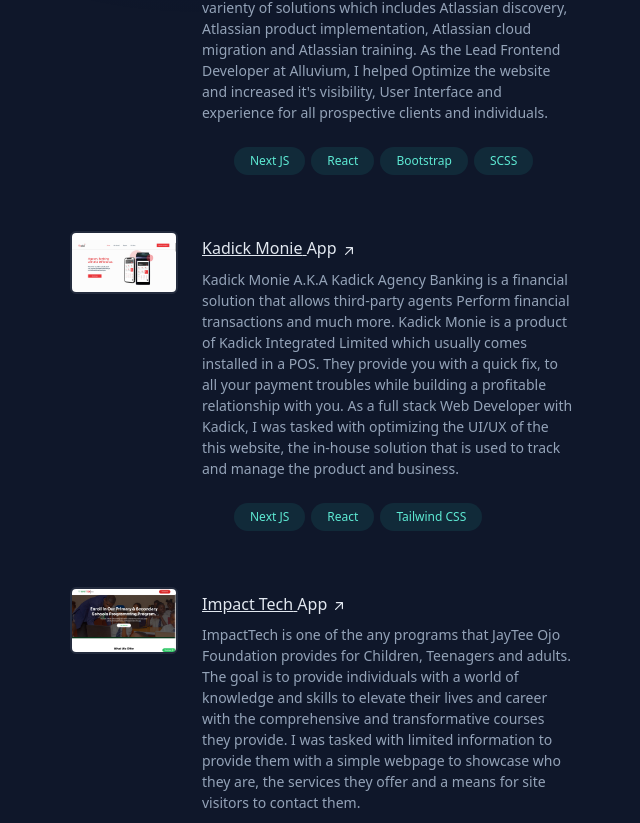
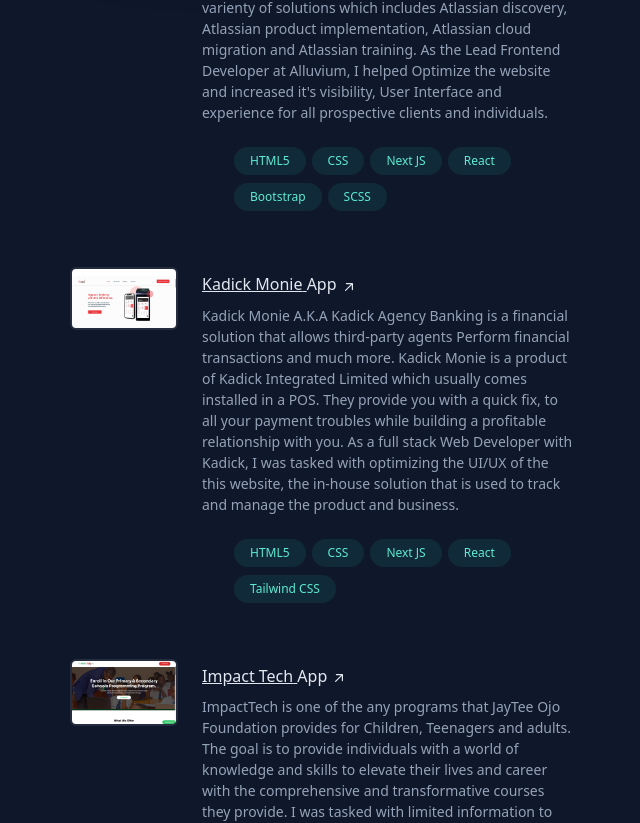
Before and after one commit to timilxr/portfolio, a Next.js app: page / in a window 1280 px wide. Shown: the part 3531-4354 px from the top of the page, without its empty margins (610-1250 px from the left). Built offline with nearby package versions, Linux system fonts and the light colour scheme.

Commit message:
data skills update

```diff
--- a/common/data.ts
+++ b/common/data.ts
@@ -4,7 +4,7 @@
         companyWebUrl: "https://seamfix.com/",
         role: "Software Engineer",
         date: "2022 - PRESENT",
-        technologies: ["Angular", "Bootstrap", "Angular Material", "Angular Bootstrap", "Java", "JSP", "JSTL", "NestJs", "Ionic", "SCSS"],
+        technologies: ["HTML5", "CSS", "Angular", "Bootstrap", "Angular Material", "Angular Bootstrap", "Java", "SpringBoot", "JSP", "JSTL", "NestJs", "Ionic", "SCSS"],
         achievements: [
             "Communicated with internal stakeholders ensuring business requirements are met.",
             "Increased product efficiency by doing thorough code reviews and ensuring high code quality is maintained with proper tests ensuring every integration or business logic entry point has at least 2 unit or integration tests written to assert 1 normal/use case & 1 edge case.",
@@ -20,7 +20,7 @@
         companyWebUrl: "https://alluvium.net/",
         role: "Lead Frontend Engineer",
         date: "2022 - PRESENT",
-        technologies: ["Next JS", "React", "Bootstrap", "Tailwind", "SCSS"],
+        technologies: ["HTML5", "CSS", "Next JS", "React", "Bootstrap", "Tailwind", "SCSS"],
         achievements: [
             "Ensured business requirements are met by communicating with internal and external stakeholders.",
             "Optimization for applications for utmost speed and scalability",
@@ -38,7 +38,7 @@
         companyWebUrl: "http://www.compugeen.com/",
         role: "Software Engineer",
         date: "SEPT - DEC 2021",
-        technologies: ["React", "Node", "Express", "Bootstrap", "SCSS"],
+        technologies: ["HTML5", "CSS", "React", "Node", "Express", "Bootstrap", "SCSS"],
         achievements: [
             "Contract based employment to collaborate with the team on 3 products for a few months.",
             "facilitating seamless restful API integration between front-end and backend systems. Implemented token-based authentication and authorization for enhanced security.",
@@ -53,35 +53,35 @@
     {
         image: "alluvium.jpeg",
         name: "Alluvium Website",
-        technologies: ["Next JS", "React", "Bootstrap", "SCSS"],
+        technologies: ["HTML5", "CSS", "Next JS", "React", "Bootstrap", "SCSS"],
         url: "https://alluvium.net/",
         description: "Alluvium are experts in migrations from any Service Management, Work Management, Wiki or CI/CD application to Atlassian Cloud SaaS or Data Centre hosted Jira, Confluence and Bitbucket. Atlassian offers a varienty of solutions which includes Atlassian discovery, Atlassian product implementation, Atlassian cloud migration and Atlassian training. As the Lead Frontend Developer at Alluvium, I helped Optimize the website and increased it's visibility, User Interface and experience for all prospective clients and individuals.",
     },
     {
         image: "k-monie.jpeg",
         name: "Kadick Monie",
-        technologies: ["Next JS", "React", "Tailwind CSS"],
+        technologies: ["HTML5", "CSS", "Next JS", "React", "Tailwind CSS"],
         url: "https://www.kadickagentbanking.com/",
         description: "Kadick Monie A.K.A Kadick Agency Banking is a financial solution that allows third-party agents Perform financial transactions and much more. Kadick Monie is a product of Kadick Integrated Limited which usually comes installed in a POS. They provide you with a quick fix, to all your payment troubles while building a profitable relationship with you. As a full stack Web Developer with Kadick, I was tasked with optimizing the UI/UX of the this website, the in-house solution that is used to track and manage the product and business.",
     },
     {
         image: "impact.jpeg",
         name: "Impact Tech",
-        technologies: ["Next JS", "React", "Tailwind CSS", "SCSS"],
+        technologies: ["HTML5", "CSS", "Next JS", "React", "Tailwind CSS", "SCSS"],
         url: "https://impacttech.vercel.app/",
         description: "ImpactTech is one of the any programs that JayTee Ojo Foundation provides for Children, Teenagers and adults. The goal is to provide individuals with a world of knowledge and skills to elevate their lives and career with the comprehensive and transformative courses they provide. I was tasked with limited information to provide them with a simple webpage to showcase who they are, the services they offer and a means for site visitors to contact them."
     },
     {
         image: "au.jpeg",
         name: "Alluvium University Website",
-        technologies: ["Next JS", "React", "Bootstrap", "SCSS"],
+        technologies: ["HTML5", "CSS", "Next JS", "React", "Bootstrap", "SCSS"],
         url: "http://university.alluvium.net/",
         description: "Alluvium University (AU) was set up to offer an opportunity for young promising Africans to pursue a career in the tech industry as engineers or consultants. AU gives a pathway to young people with the drive to be part of the growing diversity and inclusion journey in the tech industry. As the Lead Frontend Developer at Alluvium, I helped implement the website and increased it's visibility, SEO, User Interface and experience for all prospective clients and individuals."
     },
     {
         image: "vim.jpeg",
         name: "VIM Engineering Website",
-        technologies: ["Next JS", "React", "Tailwind CSS", "SCSS", "Mongoose", "Mongo DB"],
+        technologies: ["HTML5", "CSS", "Next JS", "React", "Tailwind CSS", "SCSS", "Mongoose", "Mongo DB"],
         url: "https://vim-engineering.vercel.app/",
         description: "ViM Engineering is a company with a vision to contribute to the global efforts of achieving the Sustainable Development Goals (SDGs) by developing and delivering bespoke projects that address the most pressing challenges and opportunities in various domains and regions. Their projects and designs meet the specific needs and expectations of their clients and partners, and delivers on high-quality outcomes that have a lasting impact on the world at large."
     },
```
